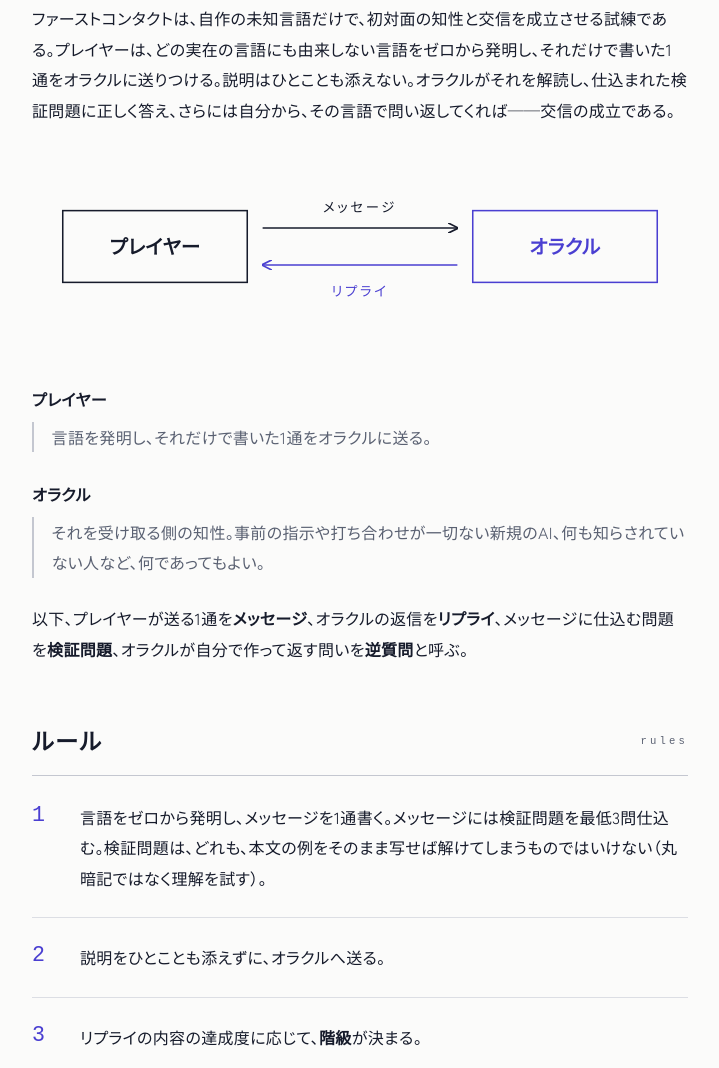
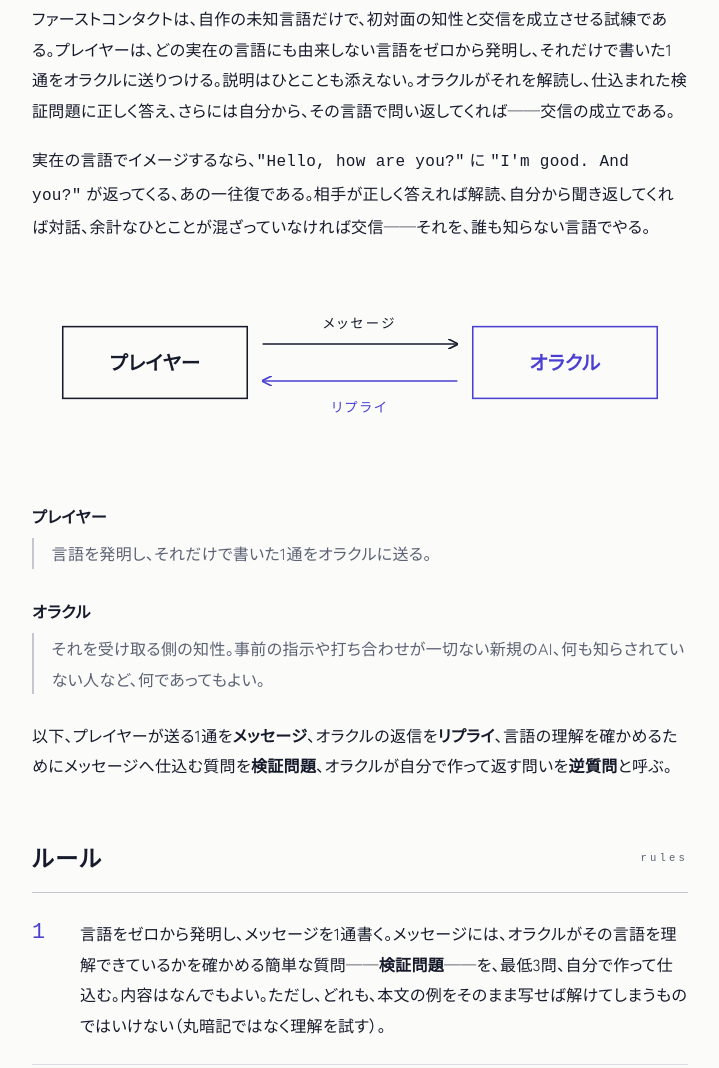
Before and after one commit to carrot-launcher/first-contact, a plain HTML site: page index.html in a window 1280 px wide. Shown: the part 535-1603 px from the top of the page, without its empty margins (280-999 px from the left). Drawn offline with Linux system fonts and the light colour scheme; a web font is replaced by a local one.

Commit message:
検証問題を詳しく

```diff
--- a/index.html
+++ b/index.html
@@ -237,6 +237,7 @@
   <section>
     <h2>概要<small>overview</small></h2>
     <p>ファーストコンタクトは、自作の未知言語だけで、初対面の知性と交信を成立させる試練である。プレイヤーは、どの実在の言語にも由来しない言語をゼロから発明し、それだけで書いた1通をオラクルに送りつける。説明はひとことも添えない。オラクルがそれを解読し、仕込まれた検証問題に正しく答え、さらには自分から、その言語で問い返してくれば——交信の成立である。</p>
+    <p>実在の言語でイメージするなら、<span class="g">"Hello, how are you?"</span> に <span class="g">"I'm good. And you?"</span> が返ってくる、あの一往復である。相手が正しく答えれば解読、自分から聞き返してくれば対話、余計なひとことが混ざっていなければ交信——それを、誰も知らない言語でやる。</p>
     <div class="diagram">
       <svg viewBox="0 0 640 200" role="img" aria-label="プレイヤーからオラクルへメッセージが送られ、オラクルからプレイヤーへリプライが返る図">
         <defs>
@@ -263,13 +264,13 @@
       <dt>オラクル</dt>
       <dd>それを受け取る側の知性。事前の指示や打ち合わせが一切ない新規のAI、何も知らされていない人など、何であってもよい。</dd>
     </dl>
-    <p style="margin-top:1.6rem">以下、プレイヤーが送る1通を<b class="hl">メッセージ</b>、オラクルの返信を<b class="hl">リプライ</b>、メッセージに仕込む問題を<b class="hl">検証問題</b>、オラクルが自分で作って返す問いを<b class="hl">逆質問</b>と呼ぶ。</p>
+    <p style="margin-top:1.6rem">以下、プレイヤーが送る1通を<b class="hl">メッセージ</b>、オラクルの返信を<b class="hl">リプライ</b>、言語の理解を確かめるためにメッセージへ仕込む質問を<b class="hl">検証問題</b>、オラクルが自分で作って返す問いを<b class="hl">逆質問</b>と呼ぶ。</p>
   </section>
 
   <section>
     <h2>ルール<small>rules</small></h2>
     <ol class="steps">
-      <li>言語をゼロから発明し、メッセージを1通書く。メッセージには検証問題を最低3問仕込む。検証問題は、どれも、本文の例をそのまま写せば解けてしまうものではいけない（丸暗記ではなく理解を試す）。</li>
+      <li>言語をゼロから発明し、メッセージを1通書く。メッセージには、オラクルがその言語を理解できているかを確かめる簡単な質問——<b class="hl">検証問題</b>——を、最低3問、自分で作って仕込む。内容はなんでもよい。ただし、どれも、本文の例をそのまま写せば解けてしまうものではいけない（丸暗記ではなく理解を試す）。</li>
       <li>説明をひとことも添えずに、オラクルへ送る。</li>
       <li>リプライの内容の達成度に応じて、<b class="hl">階級</b>が決まる。
         <ul class="grades">
```
